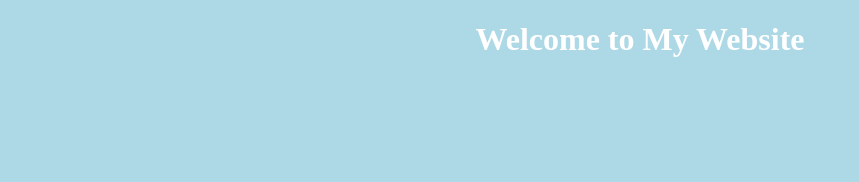
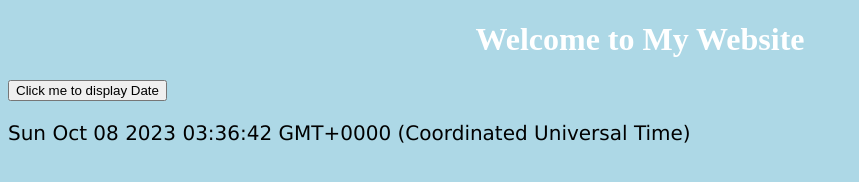
Before and after one commit to yoitzphoenx/html-starter, a plain HTML site: page index.html in a window 1280 px wide. Shown: the whole page, without its empty margins (0-859 px from the left). Drawn offline with Linux system fonts and the light colour scheme.

Commit message:
Update index.html

```diff
--- a/index.html
+++ b/index.html
@@ -11,6 +11,12 @@
   <body>
     <main>
         <h1>Welcome to My Website</h1>
+
+<button type="button"
+onclick="document.getElementById('demo').innerHTML = Date()">
+Click me to display Date</button>
+
+<p id="date"></p>
     </main>
 	<script src="./assets/index.js"></script>
   </body>
```
